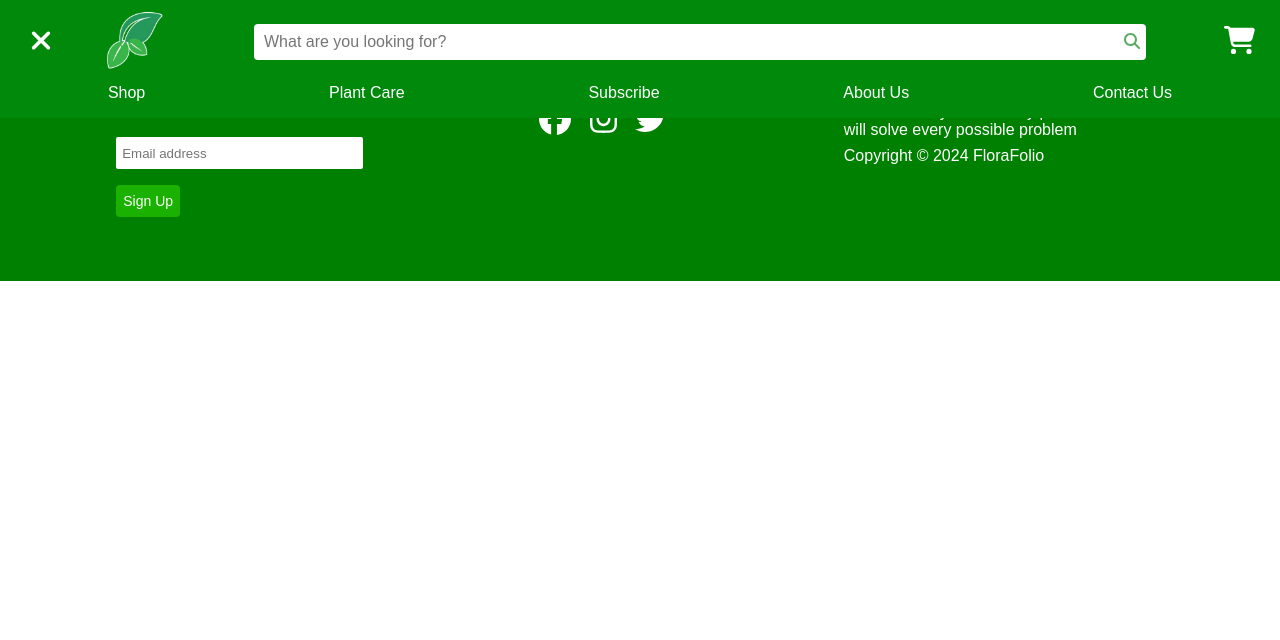
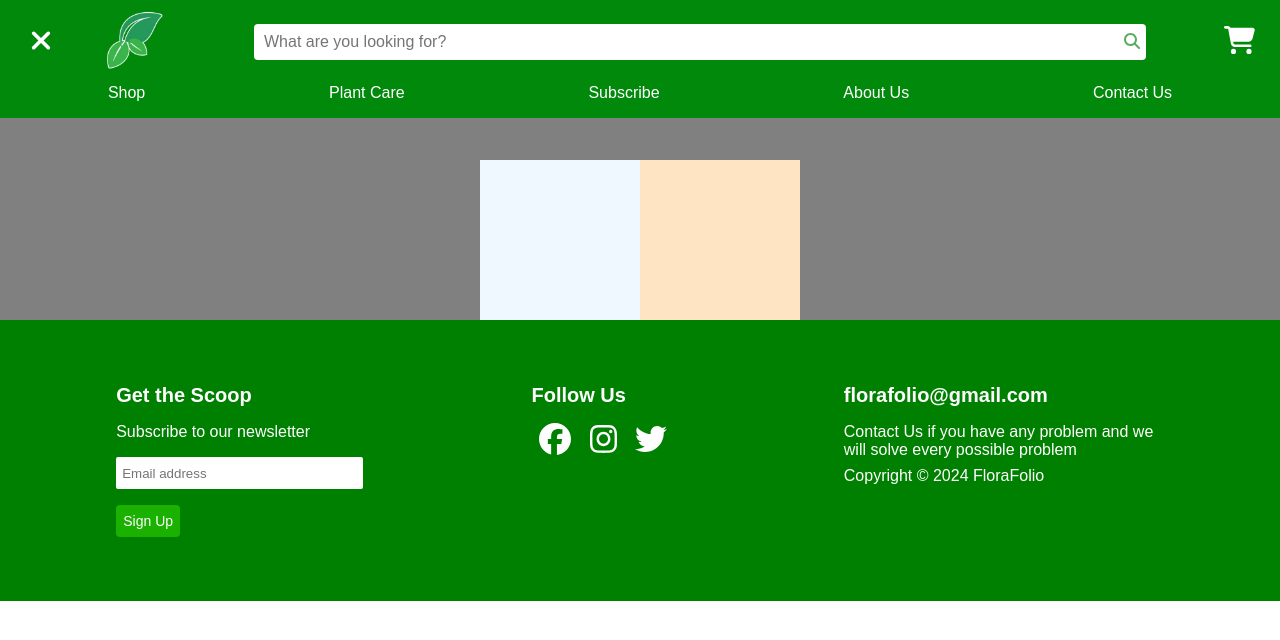
Before and after one commit to ArberSh/PlantsWeb, a React (Create React App) app: page /Cart in a window 1280 px wide. Shown: the top 640 px of the page. Built offline with nearby package versions, Linux system fonts and the light colour scheme.

Commit message:
Fixed a small bug in Cart

```diff
--- a/src/App.js
+++ b/src/App.js
@@ -1,30 +1,30 @@
 import React from 'react';
-import Nav from './pages/nav'
-import Home from './pages/Home.jsx'
+import { BrowserRouter as Router, Routes, Route } from "react-router-dom";
+import Nav from './pages/nav';
+import Home from './pages/Home';
+import Contact from './pages/Contact';
+import Shop from './pages/Shop';
+import PlantCare from './pages/PlantCare';
+import MoreInfo from './pages/MoreInfo';
+import GuidingPlant from './pages/GuidingPlant';
+import Cart from './pages/Cart';
 import './App.css';
-import Contact from './pages/Contact.jsx';
-import { BrowserRouter as Router, Routes, Route } from "react-router-dom";
-import Shop from './pages/Shop.jsx';
-import PlantCare from './pages/PlantCare.jsx';
-import MoreInfo from './pages/MoreInfo.jsx';
-import GuidingPlant from './pages/GuidingPlant.jsx';
-import Cart from './pages/Cart.jsx';
 
 function App() {
   return (
     <Router>
       <>
-    <Nav/>
-    <Routes>
-    <Route path="/" element={<Home/>}/>
-    <Route path="/shop" element={<Shop/>}/>
-    <Route path="/MoreInfo/:id" element={<MoreInfo />} />
-    <Route path="/PlantCare/" element={<PlantCare/>}/>
-    <Route path="/GuidePlant/:id" element={<GuidingPlant/>}/>
-    <Route path="/Cart" element={<Cart/>}/>
-    </Routes>
-    <Contact/>
-    </>
+        <Nav />
+        <Routes>
+          <Route path="/" element={<Home />} />
+          <Route path="/shop" element={<Shop />} />
+          <Route path="/MoreInfo/:id" element={<MoreInfo />} />
+          <Route path="/PlantCare" element={<PlantCare />} />
+          <Route path="/GuidePlant/:id" element={<GuidingPlant />} />
+          <Route path="/Cart" element={<Cart />} />
+        </Routes>
+        <Contact />
+      </>
     </Router>
   );
 }
--- a/src/pages/Cart.css
+++ b/src/pages/Cart.css
@@ -0,0 +1,19 @@
+.Cart_Container{
+    background-color: gray;
+    padding-top:10rem;
+    display: flex;
+    align-items: center;
+    justify-content: center;
+}
+
+.Price_Each_Plant{
+    background-color: aliceblue;
+    width: 10rem;
+    height: 10rem;
+}
+
+.Price-Container{
+    width: 10rem;
+    height: 10rem;
+    background-color: bisque;
+}
--- a/src/pages/Cart.jsx
+++ b/src/pages/Cart.jsx
@@ -1,4 +1,5 @@
-import React from 'react'
+import React from 'react';
+import  './Cart.css'
 
 function Cart() {
   return (
```
